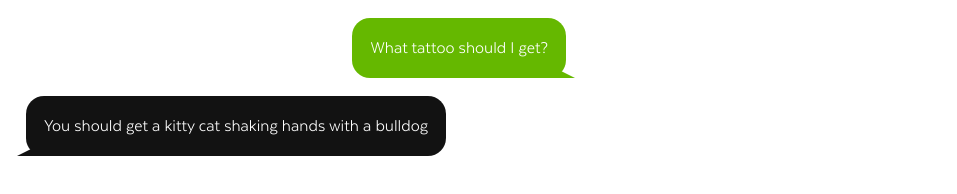
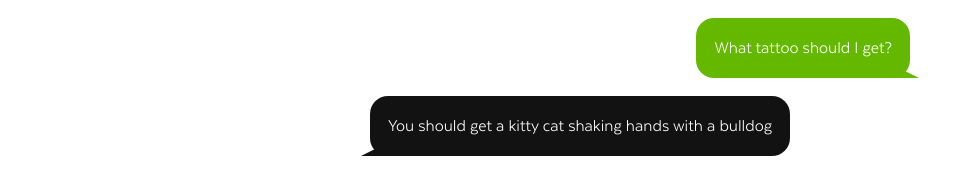
Before and after one commit to emersonthis/randomtattoo, a website: page public/index.html in a window 1280 px wide. Shown: the whole page, without its empty margins (0-957 px from the left). Drawn offline with Linux system fonts and the light colour scheme.

Commit message:
margin auto

```diff
--- a/scss/style.scss
+++ b/scss/style.scss
@@ -70,8 +70,8 @@ a {
 
 .conversation {
     max-width: 30em;
-    margin-left: 0;
-    margin-right: 0;
+    margin-left: auto;
+    margin-right: auto;
 }
 
 /* Text meant only for screen readers. */
```
Also changed, not shown: public/style.css.
